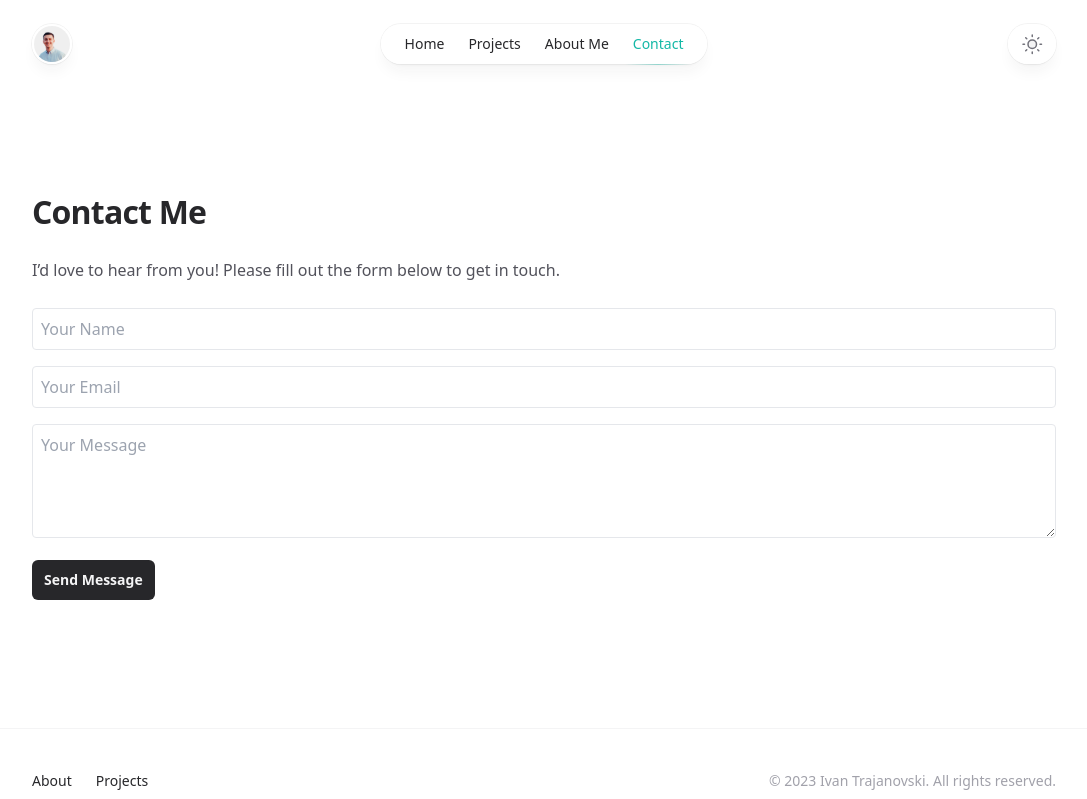
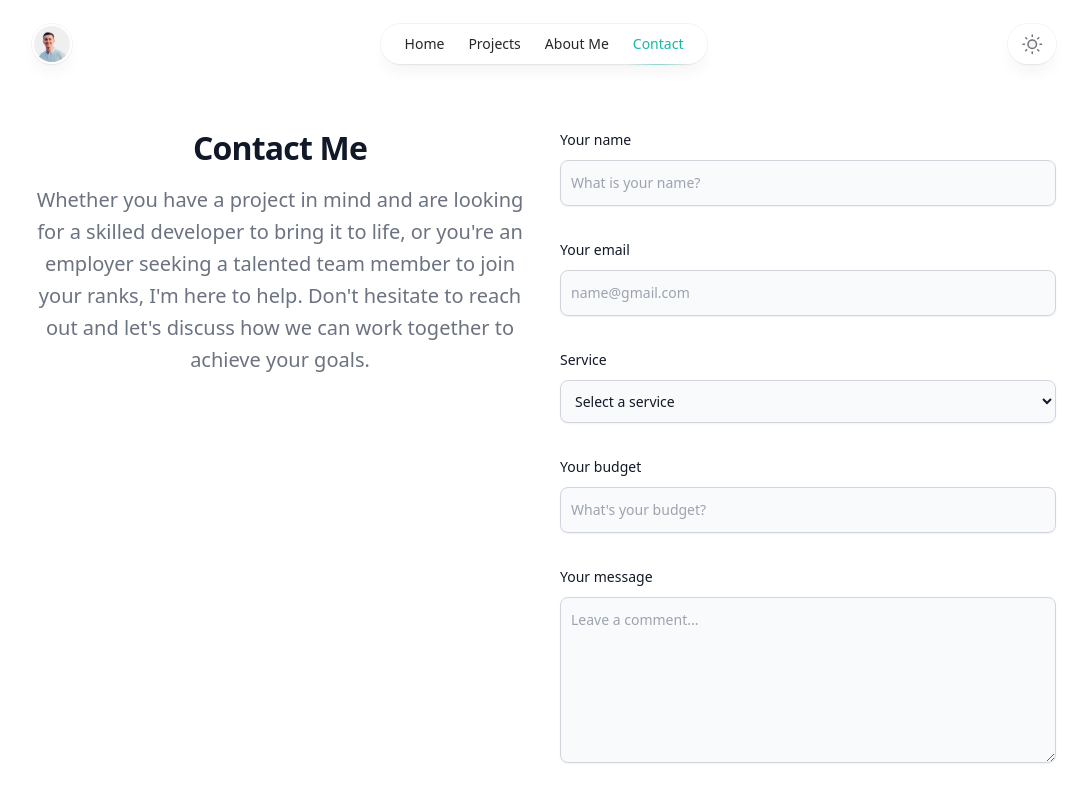
Before and after one commit to ivantrj/personal-website, a Next.js app: page /contact in a window 1280 px wide. Shown: the top 799 px of the page, without its empty margins (96-1183 px from the left). Built offline with nearby package versions, Linux system fonts and the light colour scheme; no server answers.

Commit message:
redesign contact form

```diff
--- a/src/app/contact/page.jsx
+++ b/src/app/contact/page.jsx
@@ -1,44 +1,131 @@
+'use client'
 import { Container } from '@/components/Container'
 import { Button } from '@/components/Button'
+import { useState } from 'react'
 
-export const metadata = {
+const metadata = {
   title: 'Contact',
   description: 'Get in touch with me.',
 }
 
 export default function Contact() {
+  const [formData, setFormData] = useState({
+    name: '',
+    email: '',
+    service: '',
+    budget: '',
+    message: '',
+  });
+
+  const handleChange = (e) => {
+    const { name, value } = e.target;
+    setFormData({ ...formData, [name]: value });
+  };
+
+  const handleSubmit = async (e) => {
+    e.preventDefault();
+    const { name, email, service, budget, message } = formData;
+    const body = `Name: ${name}\nEmail: ${email}\nService: ${service}\nBudget: ${budget}\nMessage: ${message}`;
+    try {
+      const response = await fetch('/api/sendEmail', {
+        method: 'POST',
+        headers: {
+          'Content-Type': 'application/json',
+        },
+        body: JSON.stringify({ body }),
+      });
+      if (!response.ok) {
+        throw new Error('Failed to send email');
+      }
+      alert('Email sent successfully!');
+    } catch (error) {
+      console.error('Error sending email:', error);
+      alert('Failed to send email');
+    }
+  };
+
   return (
-    <Container className="mt-16 sm:mt-32">
-      <h1 className="text-4xl font-bold tracking-tight text-zinc-800 dark:text-zinc-100">
-        Contact Me
-      </h1>
-      <p className="mt-6 text-base text-zinc-600 dark:text-zinc-400">
-        I’d love to hear from you! Please fill out the form below to get in touch.
+      <Container className="py-8 lg:py-16 px-4 mx-auto max-w-screen-xlg">
+        <div className="grid grid-cols-1 md:grid-cols-2 gap-8">
+          <div>
+            <h2 className="mb-4 text-4xl tracking-tight font-extrabold text-center text-gray-900 dark:text-white">Contact Me</h2>
+            <p className="mb-8 lg:mb-16 font-light text-center text-gray-500 dark:text-gray-400 sm:text-xl">
+              Whether you have a project in mind and are looking for a skilled developer to bring it to life, or you&apos;re an employer seeking a talented team member to join your ranks, I&apos;m here to help. Don&apos;t hesitate to reach out and let&apos;s discuss how we can work together to achieve your goals.
             </p>
-      <form className="mt-6 space-y-4">
+          </div>
+          <form className="space-y-8" onSubmit={handleSubmit}>
+            <div>
+              <label htmlFor="name" className="block mb-2 text-sm font-medium text-gray-900 dark:text-gray-300">Your name</label>
               <input
                 type="text"
+                id="name"
                 name="name"
-          placeholder="Your Name"
+                className="shadow-sm bg-gray-50 border border-gray-300 text-gray-900 text-sm rounded-lg focus:ring-primary-500 focus:border-primary-500 block w-full p-2.5 dark:bg-gray-700 dark:border-gray-600 dark:placeholder-gray-400 dark:text-white dark:focus:ring-primary-500 dark:focus:border-primary-500 dark:shadow-sm-light"
+                placeholder="What is your name?"
                 required
-          className="w-full p-2 border rounded"
+                value={formData.name}
+                onChange={handleChange}
               />
+            </div>
+            <div>
+              <label htmlFor="email" className="block mb-2 text-sm font-medium text-gray-900 dark:text-gray-300">Your email</label>
               <input
                 type="email"
+                id="email"
                 name="email"
-          placeholder="Your Email"
+                className="shadow-sm bg-gray-50 border border-gray-300 text-gray-900 text-sm rounded-lg focus:ring-primary-500 focus:border-primary-500 block w-full p-2.5 dark:bg-gray-700 dark:border-gray-600 dark:placeholder-gray-400 dark:text-white dark:focus:ring-primary-500 dark:focus:border-primary-500 dark:shadow-sm-light"
+                placeholder="name@gmail.com"
                 required
-          className="w-full p-2 border rounded"
+                value={formData.email}
+                onChange={handleChange}
               />
+            </div>
+            <div>
+              <label htmlFor="service" className="block mb-2 text-sm font-medium text-gray-900 dark:text-gray-300">Service</label>
+              <select
+                id="service"
+                name="service"
+                required
+                className="shadow-sm bg-gray-50 border border-gray-300 text-gray-900 text-sm rounded-lg focus:ring-primary-500 focus:border-primary-500 block w-full p-2.5 dark:bg-gray-700 dark:border-gray-600 dark:placeholder-gray-400 dark:text-white dark:focus:ring-primary-500 dark:focus:border-primary-500"
+                value={formData.service}
+                onChange={handleChange}
+              >
+                <option value="" disabled>Select a service</option>
+                <option value="Mobile App Development">Mobile App Development</option>
+                <option value="Consulting">Consulting</option>
+              </select>
+            </div>
+            <div>
+              <label htmlFor="budget" className="block mb-2 text-sm font-medium text-gray-900 dark:text-gray-300">Your budget</label>
+              <input
+                type="text"
+                id="budget"
+                name="budget"
+                className="shadow-sm bg-gray-50 border border-gray-300 text-gray-900 text-sm rounded-lg focus:ring-primary-500 focus:border-primary-500 block w-full p-2.5 dark:bg-gray-700 dark:border-gray-600 dark:placeholder-gray-400 dark:text-white dark:focus:ring-primary-500 dark:focus:border-primary-500"
+                placeholder="What's your budget?"
+                value={formData.budget}
+                onChange={handleChange}
+              />
+            </div>
+            <div>
+              <label htmlFor="message" className="block mb-2 text-sm font-medium text-gray-900 dark:text-gray-400">Your message</label>
               <textarea
+                id="message"
                 name="message"
-          placeholder="Your Message"
+                rows="6"
+                className="block p-2.5 w-full text-sm text-gray-900 bg-gray-50 rounded-lg shadow-sm border border-gray-300 focus:ring-primary-500 focus:border-primary-500 dark:bg-gray-700 dark:border-gray-600 dark:placeholder-gray-400 dark:text-white dark:focus:ring-primary-500 dark:focus:border-primary-500"
+                placeholder="Leave a comment..."
                 required
-          className="w-full p-2 border rounded"
-          rows="4"
+                value={formData.message}
+                onChange={handleChange}
               ></textarea>
-        <Button type="submit">Send Message</Button>
+            </div>
+            <p className="text-sm text-gray-500">
+              By sending the message you agree with Terms & Conditions and Privacy Policy.
+            </p>
+            <Button type="submit" className="py-3 px-5 text-sm font-medium text-center text-white rounded-lg bg-primary-700 sm:w-fit hover:bg-primary-800 focus:ring-4 focus:outline-none focus:ring-primary-300 dark:bg-primary-600 dark:hover:bg-primary-700 dark:focus:ring-primary-800">SEND MESSAGE</Button>
           </form>
+        </div>
       </Container>
   )
 }
--- a/src/app/page.jsx
+++ b/src/app/page.jsx
@@ -17,6 +17,7 @@ import {
   TwitterIcon,
 } from '@/components/SocialIcons'
 import Projects from './projects/page'
+import Contact from './contact/page'
 
 function MailIcon(props) {
   return (
@@ -244,17 +245,9 @@ export default async function Home() {
       </ul>
     </SimpleLayout>
 
-      <Container id="contact" className="mt-24">
-        <h2 className="text-3xl font-bold tracking-tight text-zinc-800 dark:text-zinc-100">
-          Contact Me
-        </h2>
-        <form className="mt-6 space-y-4">
-          <input type="text" name="name" placeholder="Your Name" required className="w-full p-2 border rounded" />
-          <input type="email" name="email" placeholder="Your Email" required className="w-full p-2 border rounded" />
-          <textarea name="message" placeholder="Your Message" required className="w-full p-2 border rounded" rows="4"></textarea>
-          <Button type="submit">Send Message</Button>
-        </form>
-      </Container>
+      {/* <Container id="contact"> */}
+    <Contact />
+      {/* </Container> */}
     </>
   )
 }
```
Lines whose indentation alone changed are shown as unchanged.
